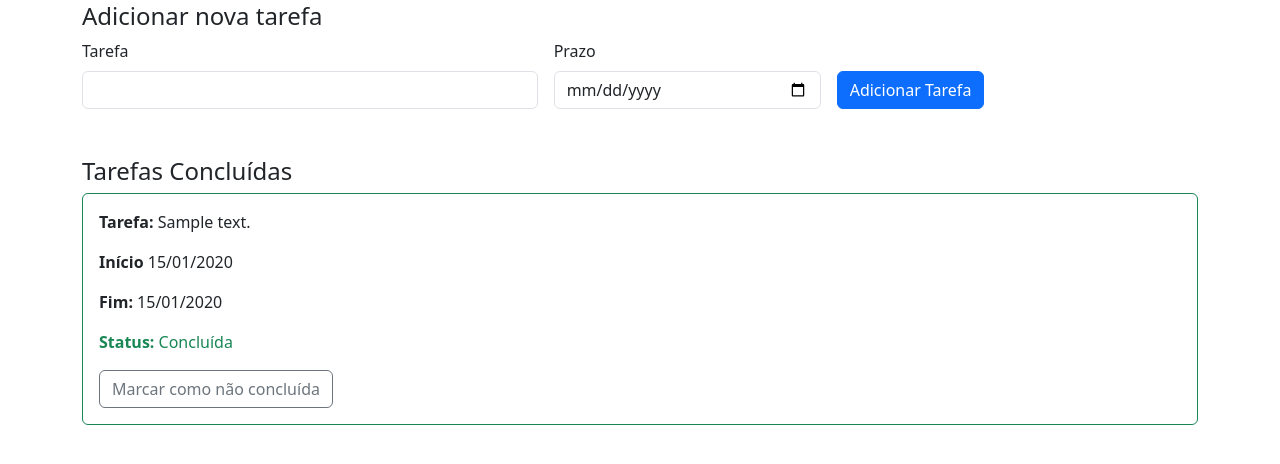
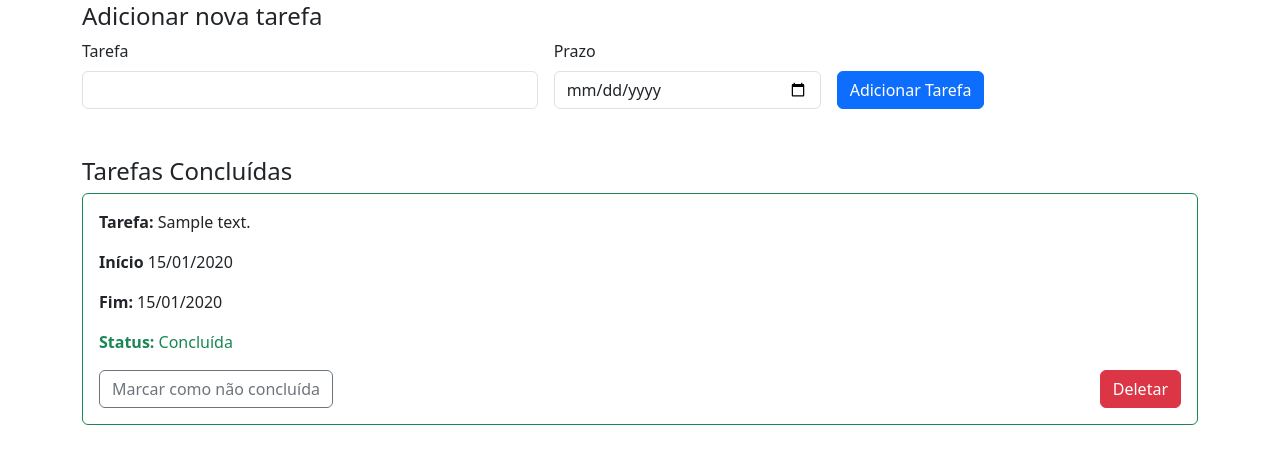
Before and after one commit to IsaacLusca/GerenTAR, a Flask app: page / in a window 1280 px wide. Shown: the part 305-769 px from the top of the page. Run offline with Flask 3, Linux system fonts and the light colour scheme; a user stored in the database is signed in; tables that the repository leaves empty hold one stand-in row (values such as "Sample post").

Commit message:
Função para deletar tasks

```diff
--- a/app/routes.py
+++ b/app/routes.py
@@ -110,3 +110,13 @@ def incomplete_task(task_id):
     db.session.commit()  # Salva as alterações no banco de dados
     flash('Tarefa marcada como incompleta!')
     return redirect(url_for('index'))
+
+@app.route('/task/<int:task_id>/delete', methods=['POST'])
+@login_required
+def delete_task(task_id):
+    # Busca a tarefa pelo ID e verifica se pertence ao usuário atual
+    task = Task.query.filter_by(id=task_id, user_id=current_user.id).first_or_404()
+    db.session.delete(task)  # Remove a tarefa do banco de dados
+    db.session.commit()  # Salva as alterações no banco de dados
+    flash('Tarefa deletada com sucesso!')
+    return redirect(url_for('index'))
--- a/app/templates/index.html
+++ b/app/templates/index.html
@@ -21,10 +21,16 @@
                         <p class="card-text"><strong>Fim:</strong>
                             {{ post.deadline.strftime('%d/%m/%Y') if post.deadline else 'Sem data limite' }}
                         </p>
+                        <div class="d-flex justify-content-between">
                             <form action="{{ url_for('complete_task', task_id=post.id) }}" method="post">
                                 {{ form.hidden_tag() }}
                                 <button type="submit" class="btn btn-success">Marcar como concluída</button>
                             </form>
+                            <form action="{{ url_for('delete_task', task_id=post.id) }}" method="post" style="display:inline;">
+                                {{ form.hidden_tag() }}
+                                <button type="submit" class="btn btn-danger">Deletar</button>
+                            </form>
+                        </div>
                     </div>
                 </div>
             </div>
@@ -59,7 +65,7 @@
     <!-- Tarefas concluídas -->
     <h4 class="mt-5">Tarefas Concluídas</h4>
     {% if posts_check %}
-        <div class="row row-cols-1 g-3">
+        <div class="row row-cols-1 g-3 mb-3">
             {% for post in posts_check %}
             <div class="col">
                 <div class="card border-success">
@@ -73,10 +79,16 @@
                             {{ post.deadline.strftime('%d/%m/%Y') if post.deadline else 'Sem data limite' }}
                         </p>
                         <p class="card-text text-success"><strong>Status:</strong> Concluída</p>
+                        <div class="d-flex justify-content-between">
                             <form action="{{ url_for('incomplete_task', task_id=post.id) }}" method="post">
                                 {{ form.hidden_tag() }}
                                 <button type="submit" class="btn btn-outline-secondary">Marcar como não concluída</button>
                             </form>
+                            <form action="{{ url_for('delete_task', task_id=post.id) }}" method="post" style="display:inline;">
+                                {{ form.hidden_tag() }}
+                                <button type="submit" class="btn btn-danger">Deletar</button>
+                            </form>
+                        </div>
                     </div>
                 </div>
             </div>
```
Lines whose indentation alone changed are shown as unchanged.
